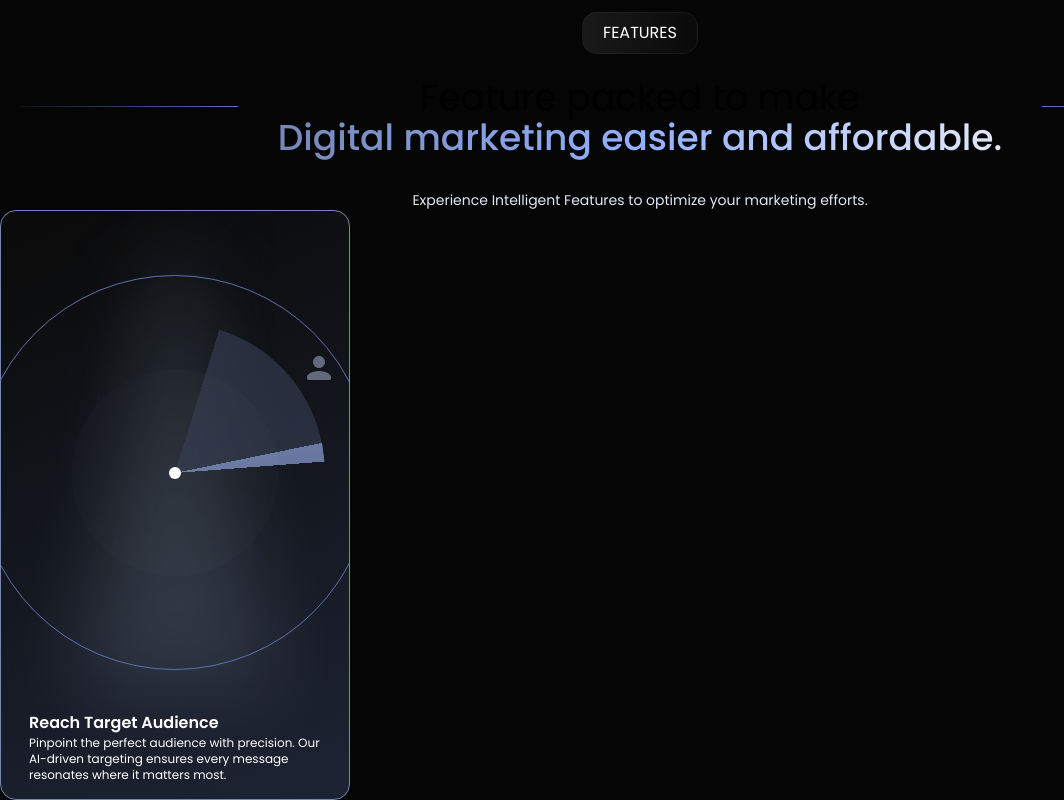
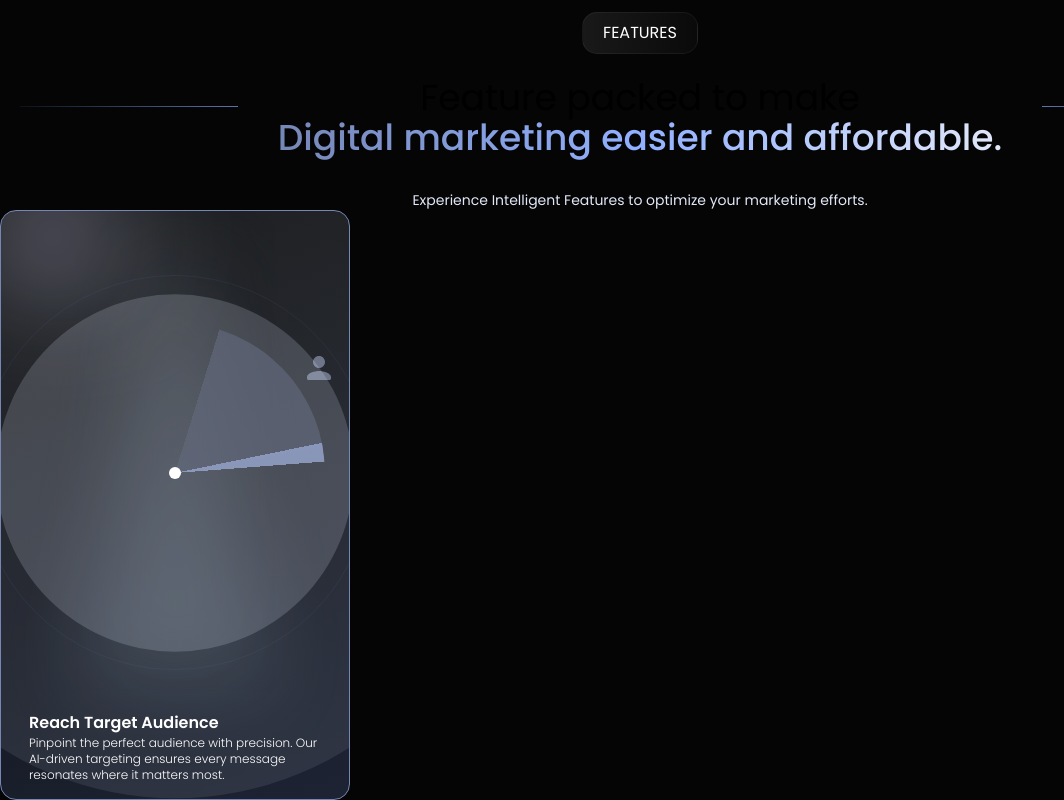
Before and after one commit to RahulKhanSuvo/addtask-ai, a Next.js app: page / in a window 1280 px wide. Shown: the part 1716-2516 px from the top of the page, without its empty margins (0-1064 px from the left). Built offline with nearby package versions, Linux system fonts and the light colour scheme.

Commit message:
Refactor FElement component for improved styling and animation; adjust layout in Feature component and update font weights in layout

```diff
--- a/app/components/FElament.jsx
+++ b/app/components/FElament.jsx
@@ -10,7 +10,7 @@ export default function FElement() {
           border: "1px solid #7687B5",
           background: "linear-gradient(158deg, #0B0B0B 5.17%, #1D2333 98.61%)",
         }}
-        className="w-[350px] relative rounded-2xl  overflow-hidden h-[590px]"
+        className="w-[350px] relative rounded-2xl border-opacity-5 overflow-hidden h-[590px]"
       >
         <motion.div
           className="backdrop-blur-3xl opacity-50"
@@ -28,12 +28,13 @@ export default function FElement() {
             filter: "blur(40px)",
           }}
         />
+        <div className="w-[104px] absolute h-[53px] rounded-full border bg-[#C7D7FF] hue-rotate-15 blur-[60px] "></div>
         <div
           style={{
             borderRadius: "395.321px",
-            border: " 1px solid #5C73AE",
+            border: "1px solid rgba(92, 115, 174, 0.1)",
           }}
-          className="size-[395px] flex items-center justify-center mt-16 absolute -left-6 "
+          className="size-[395px] flex items-center  justify-center mt-16 absolute -left-6 "
         >
           <motion.svg
             initial={{
@@ -124,7 +125,7 @@ export default function FElement() {
                   "conic-gradient(from 58deg at 50% 50%, #DF215F00 7%, #7687B5DB 7%, #7687B5DB 9%, #DF215F00 9%, #DF215F00 22%),conic-gradient(from 22deg at 50% 50%, #333B4FAD 17%, #DF215F00 18%, #DF215F00 19%, #DF215F00 21%, #DF215F00 23%)",
                 borderRadius: "50%",
               }}
-              className="size-[120px] "
+              className="size-[120px]"
             ></motion.div>
             <div
               className=" size-[12px]  absolute rounded-full"
@@ -133,30 +134,33 @@ export default function FElement() {
 
             <motion.div
               animate={{
-                scale: [1, 90],
-                opacity: [1, 0, 1],
+                scale: [1, 80],
+                opacity: [1, 0],
               }}
               transition={{
                 duration: 4,
                 repeat: Infinity,
-                ease: "linear",
+                repeatType: "loop",
+                ease: "easeOut",
               }}
-              className="bg-[#e6edff0e] absolute  rounded-full size-[12px]"
+              className="bg-[#e6edff46] absolute rounded-full w-[12px] h-[12px]"
             ></motion.div>
+
             <motion.div
               animate={{
-                scale: [1, 100],
-                outlineWidth: [0, 2, 0],
-                outlineColor: ["transparent", "#e6edff60", "transparent"],
-                opacity: [1, 0, 1],
+                scale: [1, 80],
+                outlineWidth: [0, 2],
+                outlineColor: ["transparent", "#e6edff60"],
+                opacity: [1, 0],
               }}
               transition={{
                 delay: 1,
                 duration: 4,
                 repeat: Infinity,
-                ease: [0.5, 0.1, 0.25, 1],
+                repeatType: "loop",
+                ease: "easeOut",
               }}
-              className="absolute rounded-full bg-[#e6edff0e]  size-[12px]"
+              className="absolute rounded-full bg-[#e6edff46] w-[12px] h-[12px]"
             ></motion.div>
           </div>
         </div>
--- a/app/components/Feature.jsx
+++ b/app/components/Feature.jsx
@@ -19,7 +19,9 @@ export default function Feature() {
       <p className="text-center text-sm text-[#E2E8F8] mt-8">
         Experience Intelligent Features to optimize your marketing efforts.
       </p>
-      <FElament></FElament>
+      <div className="flex">
+        <FElament></FElament>
+      </div>
     </div>
   );
 }
--- a/app/components/Hero.jsx
+++ b/app/components/Hero.jsx
@@ -36,7 +36,6 @@ function Hero() {
           <h2 className="text-8xl font-medium my-9 relative group">
             <span className="glow">adTask.ai</span>
           </h2>
-
           <div className="text-center">
             <p className="text-[#E2E8F8] mb-10">
               {" "}
--- a/app/layout.js
+++ b/app/layout.js
@@ -2,7 +2,7 @@ import { Poppins } from "next/font/google";
 import "./globals.css";
 
 const poppins = Poppins({
-  weight: ["400", "500", "600", "700"],
+  weight: ["300", "400", "500", "600", "700"],
   subsets: ["latin"],
   variable: "--font-poppins",
 });
```
